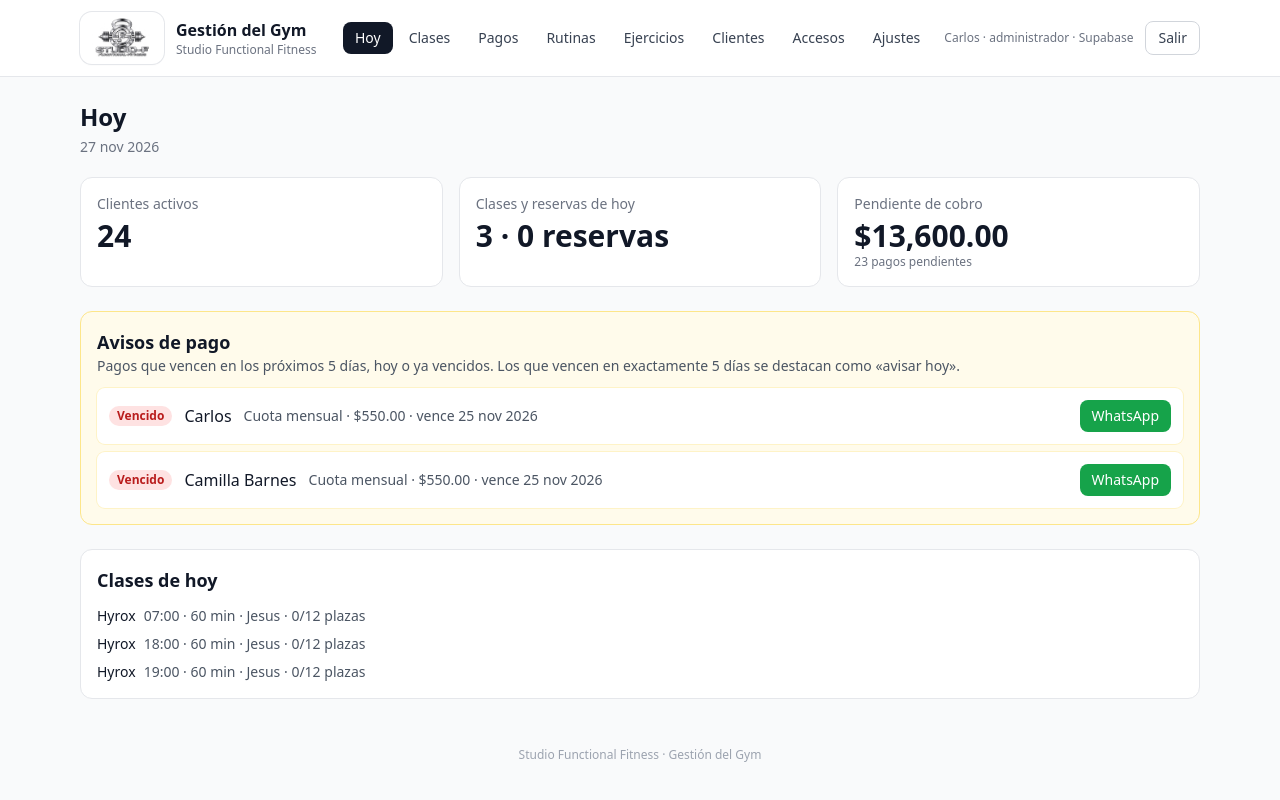
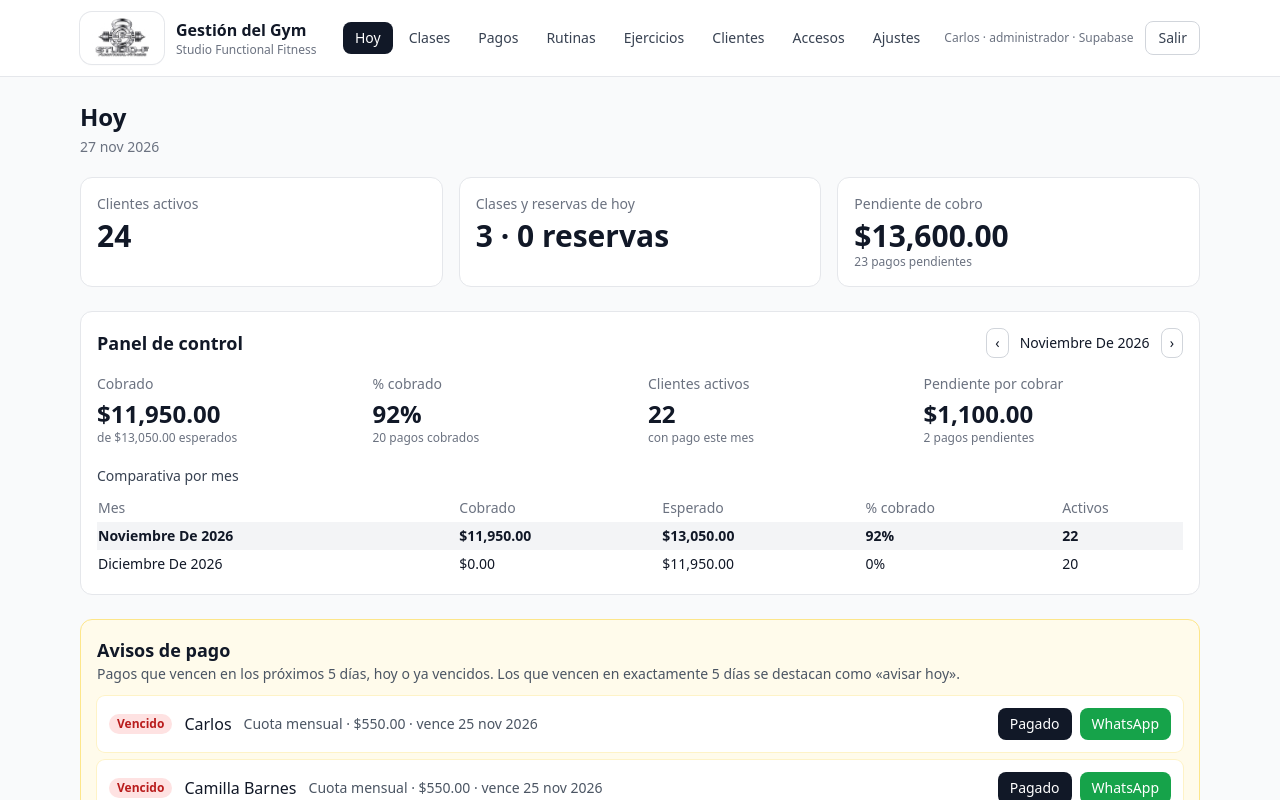
Before and after one commit to cdfm0911-coder/StudioF, a Next.js app: page / in a window 1280 px wide. Both pictures are taken after typing "Sample123" into the empty fields and a click on the button "Crear administrador y entrar". Shown: the top 800 px of the page. Built offline with nearby package versions, Linux system fonts and the light colour scheme; no server answers; the database is empty.

Commit message:
Panel de control en Hoy: KPIs del mes y comparativa, marcar pagado, filtro pendientes

```diff
--- a/app/clientes/page.tsx
+++ b/app/clientes/page.tsx
@@ -16,6 +16,8 @@ export default function ClientesPage() {
   const [note, setNote] = useState("");
 
   const isAdmin = currentUser?.role === "administrador";
+  const [onlyPending, setOnlyPending] = useState(false);
+  const hasPending = (id: number) => data.payments.some((p) => p.memberId === id && !p.paidDate);
   const selected = data.members.find((m) => m.id === selectedId) || null;
   const activeRoutine = selected
     ? data.assignments.find((a) => a.memberId === selected.id && a.active)
@@ -57,7 +59,14 @@ export default function ClientesPage() {
 
         <div className="mt-6 grid gap-4 md:grid-cols-3">
           <div className="space-y-2">
+            {isAdmin && (
+              <label className="flex cursor-pointer items-center gap-2 rounded-xl border border-gray-200 bg-white p-3 text-sm">
+                <input type="checkbox" checked={onlyPending} onChange={(e) => setOnlyPending(e.target.checked)} />
+                Solo pendientes por cobrar
+              </label>
+            )}
             {[...data.members]
+              .filter((m) => !onlyPending || hasPending(m.id))
               .sort((a, b) => (a.status === b.status ? a.name.localeCompare(b.name) : a.status === "activo" ? -1 : 1))
               .map((m) => (
                 <button key={m.id} onClick={() => setSelectedId(m.id)} className={`w-full rounded-xl border p-3 text-left ${selectedId === m.id ? "border-gray-900 bg-white" : "border-gray-200 bg-white"} ${m.status !== "activo" ? "opacity-60" : ""}`}>
--- a/app/page.tsx
+++ b/app/page.tsx
@@ -1,14 +1,19 @@
 "use client";
 
+import { useState } from "react";
 import Link from "next/link";
 import { RequireAuth } from "@/components/Login";
 import { getSetting, useGym } from "@/lib/store";
-import { DEFAULT_WHATSAPP_TEMPLATE, formatMXN, formatDateEs, paymentStatus, PAYMENT_STATUS_LABEL, paymentWhatsAppUrl, todayISO } from "@/lib/utils";
+import { DEFAULT_WHATSAPP_TEMPLATE, formatMXN, formatDateEs, formatMonthEs, monthStats, monthsWithPayments, paymentStatus, PAYMENT_STATUS_LABEL, paymentWhatsAppUrl, shiftMonth, todayISO } from "@/lib/utils";
 
 export default function HoyPage() {
-  const { data, loading, currentUser } = useGym();
+  const { data, loading, currentUser, markPaid } = useGym();
   const isAdmin = currentUser?.role === "administrador";
   const today = todayISO();
+  const [month, setMonth] = useState(today.slice(0, 7));
+  const stats = monthStats(data.payments, month);
+  const pct = stats.expectedCents > 0 ? Math.round((stats.collectedCents / stats.expectedCents) * 100) : 0;
+  const months = monthsWithPayments(data.payments).slice(-6);
   const activeClients = data.members.filter((m) => m.status === "activo").length;
   const todaysClasses = data.classes.filter((c) => c.date === today);
   const todaysBookings = data.bookings.filter((b) => todaysClasses.some((c) => c.id === b.classId)).length;
@@ -47,6 +52,72 @@ export default function HoyPage() {
         </div>
 
         {isAdmin && (
+          <section className="mt-6 rounded-xl border border-gray-200 bg-white p-4">
+            <div className="flex flex-wrap items-center gap-2">
+              <h2 className="text-lg font-semibold">Panel de control</h2>
+              <span className="ml-auto flex items-center gap-1">
+                <button onClick={() => setMonth((m) => shiftMonth(m, -1))} className="rounded-lg border border-gray-300 px-2 py-1 text-sm" aria-label="Mes anterior">‹</button>
+                <span className="min-w-36 text-center text-sm font-medium capitalize">{formatMonthEs(month)}</span>
+                <button onClick={() => setMonth((m) => shiftMonth(m, 1))} className="rounded-lg border border-gray-300 px-2 py-1 text-sm" aria-label="Mes siguiente">›</button>
+              </span>
+            </div>
+            <div className="mt-4 grid gap-4 sm:grid-cols-2 lg:grid-cols-4">
+              <div>
+                <p className="text-sm text-gray-500">Cobrado</p>
+                <p className="mt-1 text-2xl font-bold">{formatMXN(stats.collectedCents)}</p>
+                <p className="text-xs text-gray-500">de {formatMXN(stats.expectedCents)} esperados</p>
+              </div>
+              <div>
+                <p className="text-sm text-gray-500">% cobrado</p>
+                <p className="mt-1 text-2xl font-bold">{pct}%</p>
+                <p className="text-xs text-gray-500">{stats.paidCount} pagos cobrados</p>
+              </div>
+              <div>
+                <p className="text-sm text-gray-500">Clientes activos</p>
+                <p className="mt-1 text-2xl font-bold">{stats.activeMembers}</p>
+                <p className="text-xs text-gray-500">con pago este mes</p>
+              </div>
+              <div>
+                <p className="text-sm text-gray-500">Pendiente por cobrar</p>
+                <p className="mt-1 text-2xl font-bold">{formatMXN(stats.pendingCents)}</p>
+                <p className="text-xs text-gray-500">{stats.pendingCount} pagos pendientes</p>
+              </div>
+            </div>
+            {months.length > 0 && (
+              <div className="mt-5 overflow-x-auto">
+                <h3 className="text-sm font-medium text-gray-700">Comparativa por mes</h3>
+                <table className="mt-2 w-full text-sm">
+                  <thead>
+                    <tr className="text-left text-gray-500">
+                      <th className="py-1 pr-2 font-medium">Mes</th>
+                      <th className="py-1 pr-2 font-medium">Cobrado</th>
+                      <th className="py-1 pr-2 font-medium">Esperado</th>
+                      <th className="py-1 pr-2 font-medium">% cobrado</th>
+                      <th className="py-1 font-medium">Activos</th>
+                    </tr>
+                  </thead>
+                  <tbody>
+                    {months.map((ym) => {
+                      const s = monthStats(data.payments, ym);
+                      const p = s.expectedCents > 0 ? Math.round((s.collectedCents / s.expectedCents) * 100) : 0;
+                      return (
+                        <tr key={ym} className={ym === month ? "bg-gray-100 font-semibold" : ""}>
+                          <td className="py-1 pr-2 capitalize">{formatMonthEs(ym)}</td>
+                          <td className="py-1 pr-2">{formatMXN(s.collectedCents)}</td>
+                          <td className="py-1 pr-2">{formatMXN(s.expectedCents)}</td>
+                          <td className="py-1 pr-2">{p}%</td>
+                          <td className="py-1">{s.activeMembers}</td>
+                        </tr>
+                      );
+                    })}
+                  </tbody>
+                </table>
+              </div>
+            )}
+          </section>
+        )}
+
+        {isAdmin && (
           <section className="mt-6 rounded-xl border border-amber-200 bg-amber-50 p-4">
             <h2 className="text-lg font-semibold">Avisos de pago</h2>
           <p className="text-sm text-gray-600">
@@ -77,18 +148,23 @@ export default function HoyPage() {
                     <span className="text-sm text-gray-600">
                       {p.concept} · {formatMXN(p.amountCents)} · vence {formatDateEs(p.dueDate)}
                     </span>
+                    <span className="ml-auto flex items-center gap-2">
+                      <button onClick={() => markPaid(p.id)} className="rounded-lg bg-gray-900 px-3 py-1.5 text-sm font-medium text-white hover:bg-gray-700">
+                        Pagado
+                      </button>
                       {url ? (
                         <a
                           href={url}
                           target="_blank"
                           rel="noreferrer"
-                        className="ml-auto rounded-lg bg-green-600 px-3 py-1.5 text-sm font-medium text-white hover:bg-green-700"
+                          className="rounded-lg bg-green-600 px-3 py-1.5 text-sm font-medium text-white hover:bg-green-700"
                         >
                           WhatsApp
                         </a>
                       ) : (
-                      <span className="ml-auto text-xs text-gray-500">WhatsApp: falta el teléfono del cliente</span>
+                        <span className="text-xs text-gray-500">WhatsApp: falta el teléfono del cliente</span>
                       )}
+                    </span>
                   </li>
                 );
               })}
--- a/lib/utils.ts
+++ b/lib/utils.ts
@@ -81,6 +81,60 @@ export function paymentWhatsAppUrl(
 
 export type PaymentStatus = "pagado" | "vencido" | "vence-hoy" | "avisar-hoy" | "proximo" | "pendiente";
 
+/** "2026-11" a partir de una fecha YYYY-MM-DD. */
+export function monthKey(iso: string): string {
+  return iso ? iso.slice(0, 7) : "";
+}
+
+/** "noviembre de 2026" a partir de "2026-11". */
+export function formatMonthEs(ym: string): string {
+  if (!/^\d{4}-\d{2}$/.test(ym)) return ym;
+  const d = new Date(`${ym}-01T12:00:00`);
+  return d.toLocaleDateString("es-MX", { month: "long", year: "numeric" });
+}
+
+/** Mes anterior/siguiente ("2026-11" → "2026-10" / "2026-12"). */
+export function shiftMonth(ym: string, delta: number): string {
+  const [y, m] = ym.split("-").map(Number);
+  const d = new Date(y, m - 1 + delta, 1);
+  return `${d.getFullYear()}-${String(d.getMonth() + 1).padStart(2, "0")}`;
+}
+
+export interface MonthStats {
+  expectedCents: number;
+  collectedCents: number;
+  pendingCents: number;
+  activeMembers: number;
+  pendingCount: number;
+  paidCount: number;
+}
+
+/** Estadísticas de un mes (YYYY-MM) a partir de los pagos.
+ *  Esperado, activos y pendientes se cuentan por fecha de vencimiento; cobrado, por fecha de pago. */
+export function monthStats(payments: Payment[], ym: string): MonthStats {
+  const due = payments.filter((p) => monthKey(p.dueDate) === ym);
+  const paid = payments.filter((p) => p.paidDate && monthKey(p.paidDate) === ym);
+  const pending = due.filter((p) => !p.paidDate);
+  return {
+    expectedCents: due.reduce((s, p) => s + p.amountCents, 0),
+    collectedCents: paid.reduce((s, p) => s + p.amountCents, 0),
+    pendingCents: pending.reduce((s, p) => s + p.amountCents, 0),
+    activeMembers: new Set(due.map((p) => p.memberId)).size,
+    pendingCount: pending.length,
+    paidCount: paid.length,
+  };
+}
+
+/** Meses (YYYY-MM) que tienen al menos un pago (por vencimiento o por cobro), ordenados. */
+export function monthsWithPayments(payments: Payment[]): string[] {
+  const set = new Set<string>();
+  for (const p of payments) {
+    if (monthKey(p.dueDate)) set.add(monthKey(p.dueDate));
+    if (p.paidDate && monthKey(p.paidDate)) set.add(monthKey(p.paidDate));
+  }
+  return [...set].sort();
+}
+
 export function paymentStatus(p: Payment): PaymentStatus {
   if (p.paidDate) return "pagado";
   const days = daysUntil(p.dueDate);
```
Lines whose indentation alone changed are shown as unchanged.
